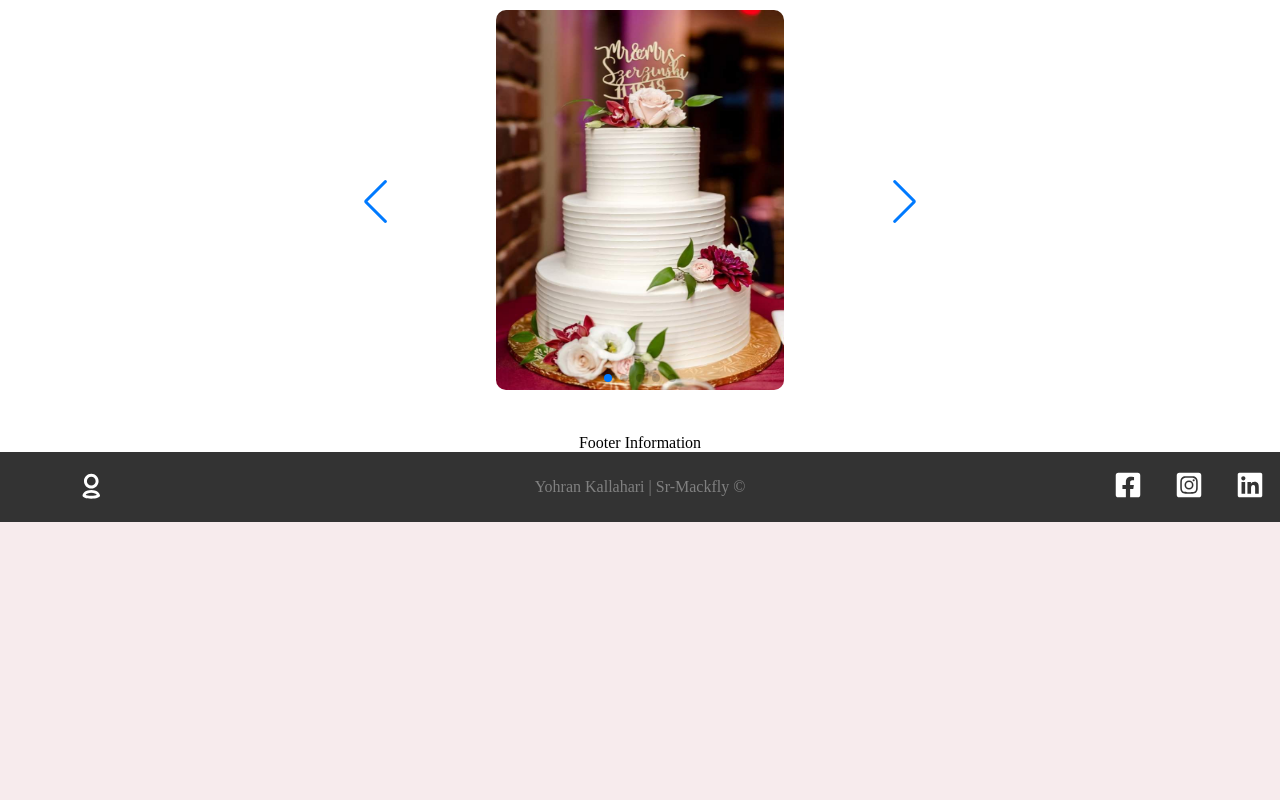
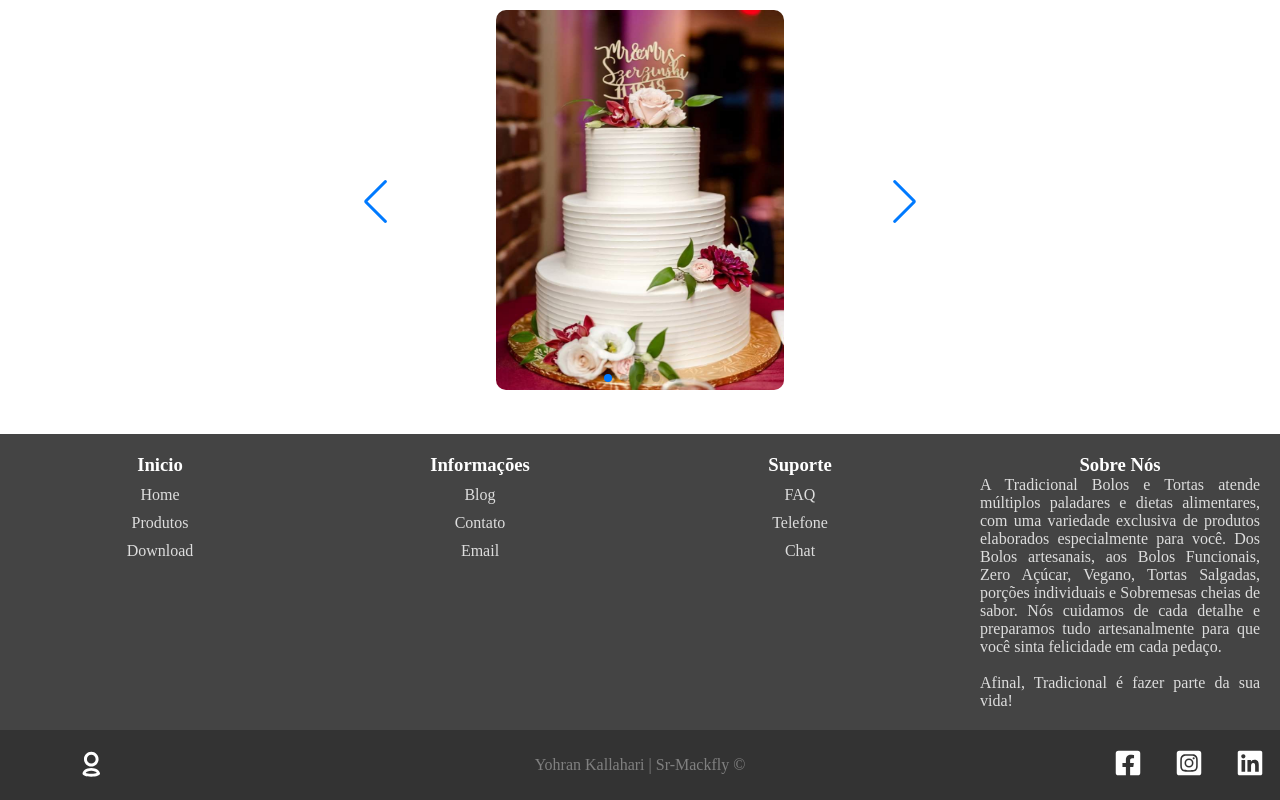
Before and after one commit to yohran1/Portfolio, a React (Create React App) app: page /projeto/srmackfly in a window 1280 px wide. Shown: the part 1418-2218 px from the top of the page. Before the commit the page ends 1940 px from the top, so only its background shows below. Built offline with nearby package versions, Linux system fonts and the light colour scheme.

Commit message:
Criação do footer com mais informações do projeto e links

```diff
--- /dev/null
+++ b/src/components/layout/FooterInformations.js
@@ -0,0 +1,45 @@
+import style from './FooterInformations.module.css'
+import { Link } from 'react-router-dom'
+
+export default function FooterInformations(){
+
+    return(
+        <footer>
+            <div className={style.footerOrigin}>
+                <div className={style.boxs}>
+                    <h3>Inicio</h3>
+                    <ul>
+                        <li><Link to="/projeto/srmackfly">Home</Link></li>
+                        <li><Link to="projeto/pecaOnline">Produtos</Link></li>
+                        <li><a href="https://jsonplaceholder.typicode.com/todos">Download</a></li>
+                    </ul>
+                </div>
+                <div className={style.boxs}>
+                    <h3>Informações</h3>
+                    <ul>
+                        <li><a href="https://jsonplaceholder.typicode.com/todos">Blog</a></li>
+                        <li><Link to="projeto/contato">Contato</Link></li>
+                        <li><Link to="projeto/contato">Email</Link></li>
+                    </ul>
+                </div>
+                <div className={style.boxs}>
+                    <h3>Suporte</h3>
+                    <ul>
+                        <li><a href="https://jsonplaceholder.typicode.com/todos">FAQ</a></li>
+                        <li><Link to="projeto/contato">Telefone</Link></li>
+                        <li><a href="https://jsonplaceholder.typicode.com/todos">Chat</a></li>
+                    </ul>
+                </div>
+
+                <div className={style.boxs}>
+                    <h3>Sobre Nós</h3>
+                    <p>
+                        A Tradicional Bolos e Tortas atende múltiplos paladares e dietas alimentares, com uma variedade exclusiva de produtos elaborados especialmente para você. Dos Bolos artesanais, aos Bolos Funcionais, Zero Açúcar, Vegano, Tortas Salgadas, porções individuais e Sobremesas cheias de sabor. Nós cuidamos de cada detalhe e preparamos tudo artesanalmente para que você sinta felicidade em cada pedaço.
+                        <br></br><br></br>
+                        Afinal, Tradicional é fazer parte da sua vida!
+                    </p>
+                </div>
+            </div>
+        </footer>
+    )
+}
--- /dev/null
+++ b/src/components/layout/FooterInformations.module.css
@@ -0,0 +1,51 @@
+.footerOrigin{
+    position: relative;
+    display: flex;
+    justify-content: space-around;
+    width: 100%;
+    min-height: 250px;
+    background: #444;
+    color: white;
+  }
+  .footerOrigin .boxs{
+    width: 320px;
+    min-height: 150px;
+    text-align: center;
+    padding: 20px;
+  }
+  .boxs ul li{
+    margin: 10px 0px;
+  }
+  .boxs ul li a{
+    color: #ddd;
+  }
+  .boxs ul li a:hover{
+    background-color: gray;
+    padding: 10px;
+    border-radius: 20px;
+  }
+  .boxs p{
+    color: #ddd;
+    text-align: justify;
+  }
+  ul{
+    list-style: none;
+  }
+  a{
+    text-decoration: none;
+  }
+  @media(max-width: 950px){
+    .footerOrigin{
+        flex-direction: column;
+    }
+    .bolo_capa{
+    width: 100%;
+    height: 65vh;
+    object-fit: cover;
+    }
+    .footerOrigin .boxs{
+        width: 100%;
+        text-align: center;
+    }
+
+  }
--- a/src/components/project/components/pages/SrMackfly.js
+++ b/src/components/project/components/pages/SrMackfly.js
@@ -5,6 +5,7 @@ import NavBar from '../NavBar'
 import cakes_1 from '../../img/cakes/bolo-layout-4.jpg'
 import CakesSection from '../CakesSection'
 import Carrossel from '../Carrossel'
+import FooterInformations from '../../../layout/FooterInformations'
 
 export default function SrMackfly(){
 
@@ -17,11 +18,10 @@ export default function SrMackfly(){
                 </div>
                 <CakesSection />
                 <Carrossel />
+
             </div>
-
-
-
-            <footer>Footer Information</footer>
+            {/* <footer>Footer Information</footer> */}
+            <FooterInformations />
             <Footer />
         </Container>
     )
```
